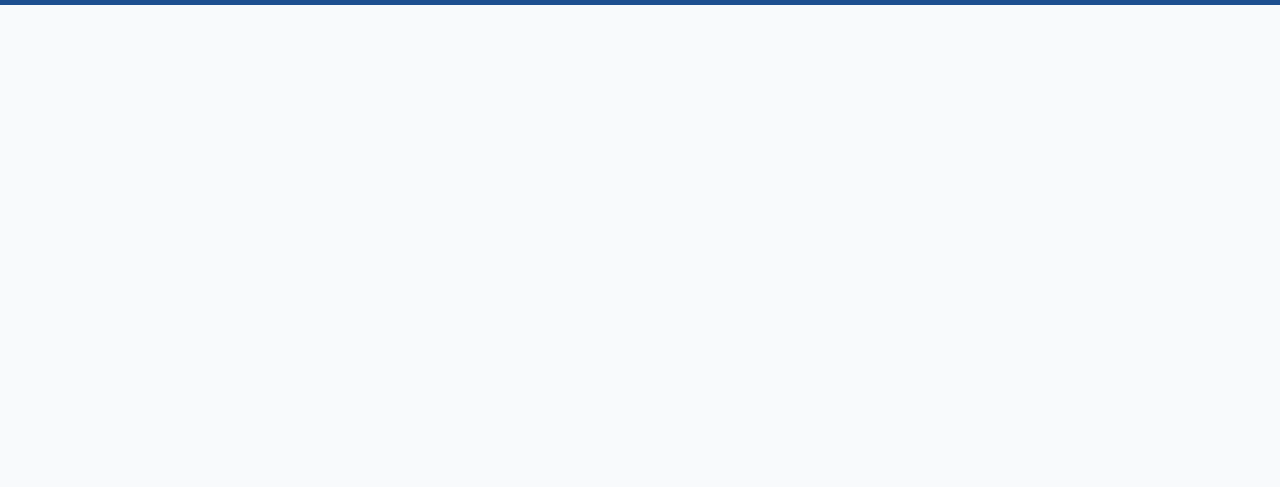
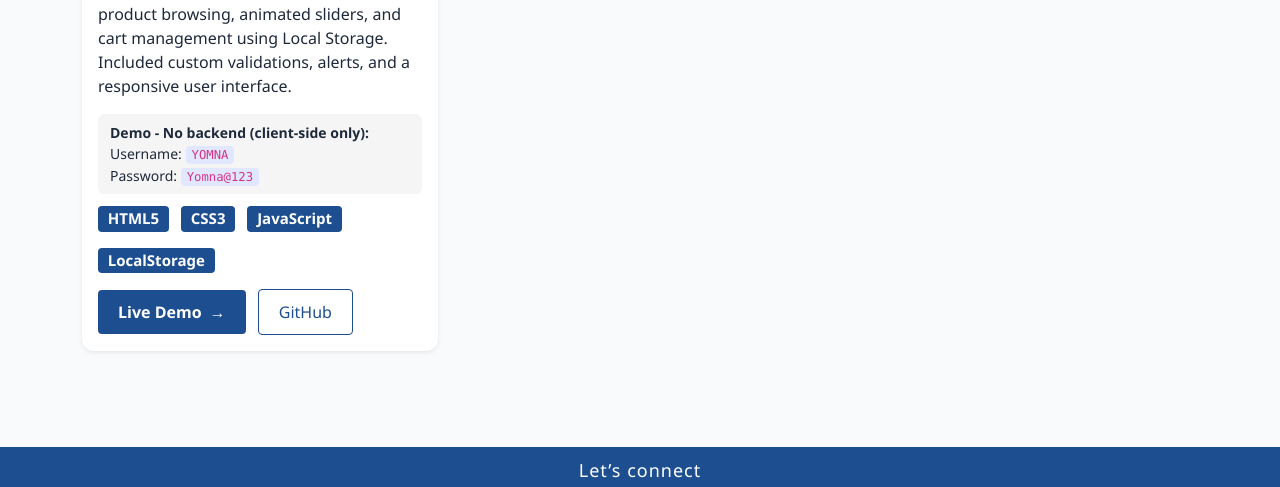
Before and after one commit to YomnaElwan/YomnaElwanPortfolio, a plain HTML site: page index.html in a window 1280 px wide. Shown: the part 2764-3251 px from the top of the page. Before the commit the page ends 2769 px from the top, so only its background shows below. Drawn offline with nearby package versions, Linux system fonts and the light colour scheme.

Commit message:
Add Some Features & Client-Side E-Commerce Project

```diff
--- a/Portfolio.css
+++ b/Portfolio.css
@@ -151,6 +151,10 @@ section {
 .badge{
     background-color: var(--primary);
     font-size: 15px;
+    transition: all 0.3s ease;
+}
+.badge:hover{
+    transform: scale(1.1);
 }
 /*Education*/
 .education-timeline {
@@ -202,6 +206,70 @@ section {
     color: var(--primary);
     transform: translateY(-5px);
 }
+#services .card{
+    transition: all 0.3s ease;
+}
+
+#services .card:hover{
+  transform: translateY(-5px);
+}
+/*Projects*/
+#projects .card {
+  transition: transform 0.3s ease, box-shadow 0.3s ease;
+  border-top-right-radius: 12px;
+  border-top-left-radius: 12px;
+  border-radius: 12px;
+}
+
+#projects .card:hover {
+  transform: translateY(-5px);
+  box-shadow: 0 15px 30px rgba(0,0,0,0.15);
+}
+
+/* Live Demo Button */
+.live-demo-btn {
+  display: inline-flex;
+  align-items: center;
+  justify-content: center;
+  padding: 10px 20px;
+  font-weight: 600;
+  transition: all 0.3s ease;
+}
+
+.live-demo-btn .arrow {
+  display: inline-block;
+  margin-left: 8px;
+  transition: transform 0.3s ease;
+}
+
+.live-demo-btn:hover .arrow {
+  transform: translateX(5px);
+}
+.github-btn{
+   padding: 10px 20px;
+   color: var(--primary);
+   border-color: var(--primary);
+}
+.github-btn:hover{
+    color: white;
+    background-color: var(--primary);
+    border-color: var(--primary);
+}
+
+/* Demo Info */
+.demo-info {
+  background-color: #f5f5f5;
+  padding: 8px 12px;
+  border-radius: 6px;
+  margin-bottom: 12px;
+  font-size: 14px;
+  color: #1E293B;
+}
+.demo-info code {
+  background-color: #e0e7ff;
+  padding: 2px 6px;
+  border-radius: 4px;
+}
 
 
 /*Footer*/
--- a/index.html
+++ b/index.html
@@ -1,8 +1,8 @@
-<!DOCTYPE html>
+<!doctype html>
 <html lang="en">
+  <head>
     <meta charset="UTF-8" />
     <meta name="viewport" content="width=device-width, initial-scale=1.0" />
-  <head>
     <title>Yomna Sayed Ahmed Elwan</title>
     <link
       href="https://cdn.jsdelivr.net/npm/bootstrap-icons/font/bootstrap-icons.css"
@@ -227,15 +227,69 @@
       </div>
     </section>
     <!--Projects-->
- <section id="Projects" class="py-5">
+  <section id="projects" class="py-5">
   <div class="container">
     <div class="word-with-line mb-4">
       <span class="span">Projects</span>
       <small class="line"></small>
     </div>
-        <p class="fw-bold text-center" style="font-style: italic;"">It'll be added soon after being hosted!</p>
+
+    <div class="row g-4">
+      <!-- 1st Project Card -->
+      <div class="col-md-6 col-lg-4">
+        <div class="card h-100 shadow-sm border-0">
+          <img
+            class="card-img-top"
+            src="Imgs/Interactive E-Commerce Website.png"
+            alt="E-Commerce Project"
+          />
+          <div class="card-body d-flex flex-column">
+            <h5 class="card-title">Interactive E-Commerce Website</h5>
+            <p class="card-text">
+              Built an interactive e-commerce website with user
+              registration/login, dynamic product browsing, animated
+              sliders, and cart management using Local Storage. Included
+              custom validations, alerts, and a responsive user interface.
+            </p>
+
+            <!-- Demo Credentials -->
+            <p class="demo-info">
+              <strong>Demo - No backend (client-side only):</strong> <br />
+              Username: <code>YOMNA</code> <br />
+              Password: <code>Yomna@123</code>
+            </p>
+            <div>
+              <span class="badge me-2 mb-3">HTML5</span>
+              <span class="badge me-2 mb-3">CSS3</span>
+              <span class="badge me-2 mb-3">JavaScript</span>
+              <span class="badge me-2 mb-3">LocalStorage</span>
+            </div>
+
+            <div class="mt-auto">
+              <a
+                href="https://yomnaelwan.github.io/E-CommerceWebsiteHosting/"
+                target="_blank"
+                class="btn btn-primary live-demo-btn"
+              >
+                Live Demo <span class="arrow">→</span>
+              </a>
+              <a
+                href="https://github.com/YomnaElwan/E-CommerceWebsiteHosting.git"
+                target="_blank"
+                class="btn btn-outline-primary ms-2 github-btn"
+              >
+                GitHub
+              </a>
+            </div>
+          </div>
+        </div>
+      </div>
+      <!-- Second Project Card -->
+    </div>
   </div>
 </section>
+
+
     <!--Footer-->
     <footer class="footer mt-5" id="contactme">
       <div class="container text-center">
```
Also changed, not shown: Imgs/Interactive E-Commerce Website.png (added), 1 other file. Lines whose indentation alone changed are shown as unchanged.
